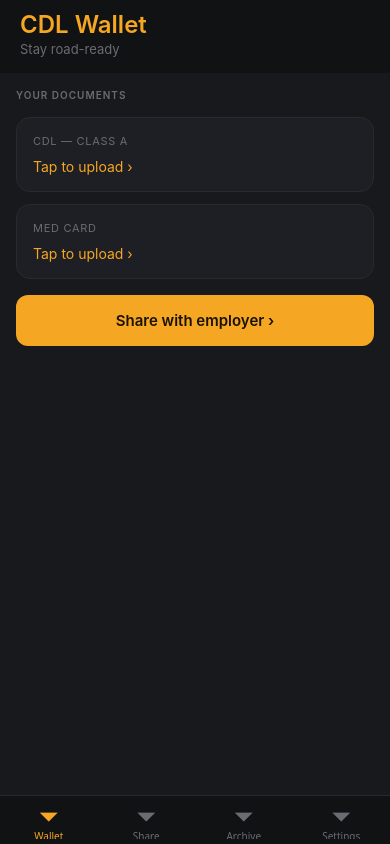
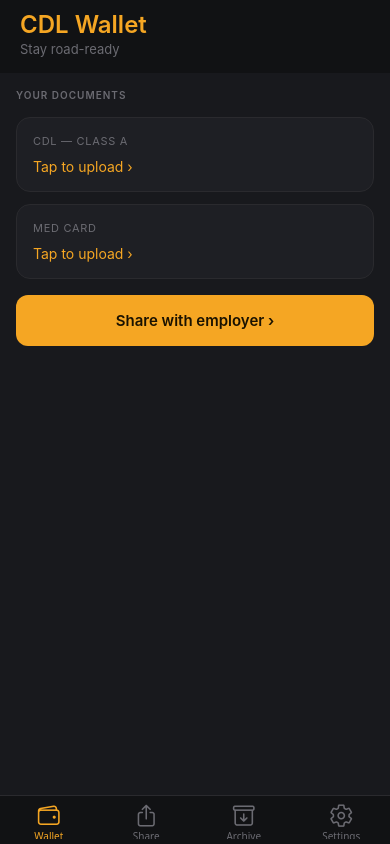
Before and after one commit to shaky1996/cdl_wallet, a React Native app: screen / in a window 390 px wide. Built offline with nearby package versions, Linux system fonts and the light colour scheme; what expo-file-system, expo-notifications would draw is missing.

Commit message:
Added Icons for bottom bar

```diff
--- a/package.json
+++ b/package.json
@@ -9,6 +9,7 @@
     "web": "expo start --web"
   },
   "dependencies": {
+    "@expo/vector-icons": "^15.0.3",
     "@react-native-async-storage/async-storage": "2.2.0",
     "@react-native-community/datetimepicker": "8.4.4",
     "@react-navigation/bottom-tabs": "^7.15.9",
--- a/src/navigation/AppNavigator.js
+++ b/src/navigation/AppNavigator.js
@@ -3,6 +3,7 @@ import { NavigationContainer } from '@react-navigation/native';
 import { createBottomTabNavigator } from '@react-navigation/bottom-tabs';
 import { createStackNavigator } from '@react-navigation/stack';
 import { colors } from '../constants/colors';
+import { Ionicons } from '@expo/vector-icons';
 
 import HomeScreen from '../screens/HomeScreen';
 import DocViewerScreen from '../screens/DocViewerScreen';
@@ -17,18 +18,9 @@ const Stack = createStackNavigator();
 function HomeStack() {
     return (
         <Stack.Navigator screenOptions={{ headerShown: false }}>
-            <Stack.Screen
-                name='Home'
-                component={HomeScreen}
-            />
-            <Stack.Screen
-                name='DocViewer'
-                component={DocViewerScreen}
-            />
-            <Stack.Screen
-                name='Upload'
-                component={UploadScreen}
-            />
+            <Stack.Screen name='Home' component={HomeScreen} />
+            <Stack.Screen name='DocViewer' component={DocViewerScreen} />
+            <Stack.Screen name='Upload' component={UploadScreen} />
         </Stack.Navigator>
     );
 }
@@ -37,32 +29,44 @@ export default function AppNavigator() {
     return (
         <NavigationContainer>
             <Tab.Navigator
-                screenOptions={{
+                screenOptions={({ route }) => ({
                     headerShown: false,
+
                     tabBarStyle: {
                         backgroundColor: colors.bg,
                         borderTopColor: colors.border
                     },
+
                     tabBarActiveTintColor: colors.accent,
-                    tabBarInactiveTintColor: colors.textMuted
-                }}
+                    tabBarInactiveTintColor: colors.textMuted,
+
+                    tabBarIcon: ({ color, size }) => {
+                        let iconName;
+
+                        if (route.name === 'Wallet') {
+                            iconName = 'wallet-outline';
+                        } else if (route.name === 'Share') {
+                            iconName = 'share-outline';
+                        } else if (route.name === 'Archive') {
+                            iconName = 'archive-outline';
+                        } else if (route.name === 'Settings') {
+                            iconName = 'settings-outline';
+                        }
+
+                        return (
+                            <Ionicons
+                                name={iconName}
+                                size={size}
+                                color={color}
+                            />
+                        );
+                    }
+                })}
             >
-                <Tab.Screen
-                    name='Wallet'
-                    component={HomeStack}
-                />
-                <Tab.Screen
-                    name='Share'
-                    component={ShareScreen}
-                />
-                <Tab.Screen
-                    name='Archive'
-                    component={ArchiveScreen}
-                />
-                <Tab.Screen
-                    name='Settings'
-                    component={SettingsScreen}
-                />
+                <Tab.Screen name='Wallet' component={HomeStack} />
+                <Tab.Screen name='Share' component={ShareScreen} />
+                <Tab.Screen name='Archive' component={ArchiveScreen} />
+                <Tab.Screen name='Settings' component={SettingsScreen} />
             </Tab.Navigator>
         </NavigationContainer>
     );
--- a/src/screens/ShareScreen.js
+++ b/src/screens/ShareScreen.js
@@ -19,7 +19,7 @@ import * as FileSystem from 'expo-file-system';
 
 export default function ShareScreen() {
     const [docs, setDocs] = useState({});
-    const [selected, setSelected] = useState({ cdl: true, med_card: true });
+    const [selected, setSelected] = useState({ cdl: false, med_card: false });
     const [email, setEmail] = useState('');
     const [sending, setSending] = useState(false);
 
```
Also changed, not shown: src/screens/DocViewerScreen.js (+5 -9 lines), 1 other file (tests, documents, lock files or other folders).
